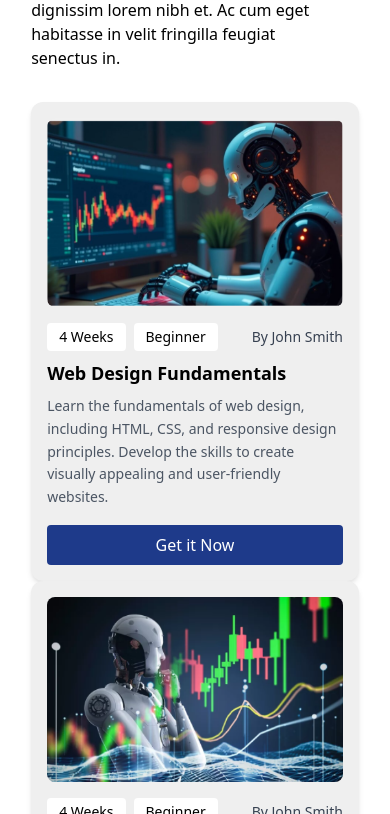
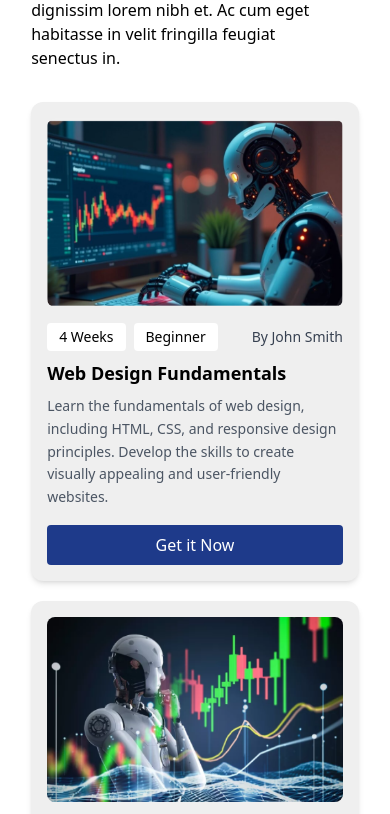
Before and after one commit to mehediScriptDev/sales-rank-ai, a React (Vite) app: page / in a window 390 px wide. Shown: the part 2110-2924 px from the top of the page. Built offline with nearby package versions, Linux system fonts and the light colour scheme.

Commit message:
card section responsive done

```diff
--- a/src/Components/Cards.jsx
+++ b/src/Components/Cards.jsx
@@ -4,7 +4,7 @@ import robot2 from "./images/robot2.png";
 const Cards = () => {
   return (
     <section className="w-11/12 mx-auto min-h-screen">
-        <div className="flex justify-between mt-10 items-center">
+        <div className="flex justify-between mt-10  items-center">
             <div className="max-w-2xl">
                 <h1 className="text-5xl">Our Courses</h1>
                 <p>Lorem ipsum dolor sit amet consectetur. Tempus tincidunt etiam eget elit id imperdiet et. Cras eu sit dignissim lorem nibh et. Ac cum eget habitasse in velit fringilla feugiat senectus in.</p>
@@ -13,7 +13,7 @@ const Cards = () => {
                 <button className="btn bg-btnbg text-white">View all</button>
             </div>
         </div>
-      <div className="grid md:grid-cols-2 grid-cols-1 mt-8">
+      <div className="grid md:grid-cols-2 grid-cols-1 gap-y-5 mt-8">
         <div className="bg-anotherbg rounded-xl shadow-md p-4 max-w-md mx-auto col-span-1">
           <img
             src={robot1}
```
